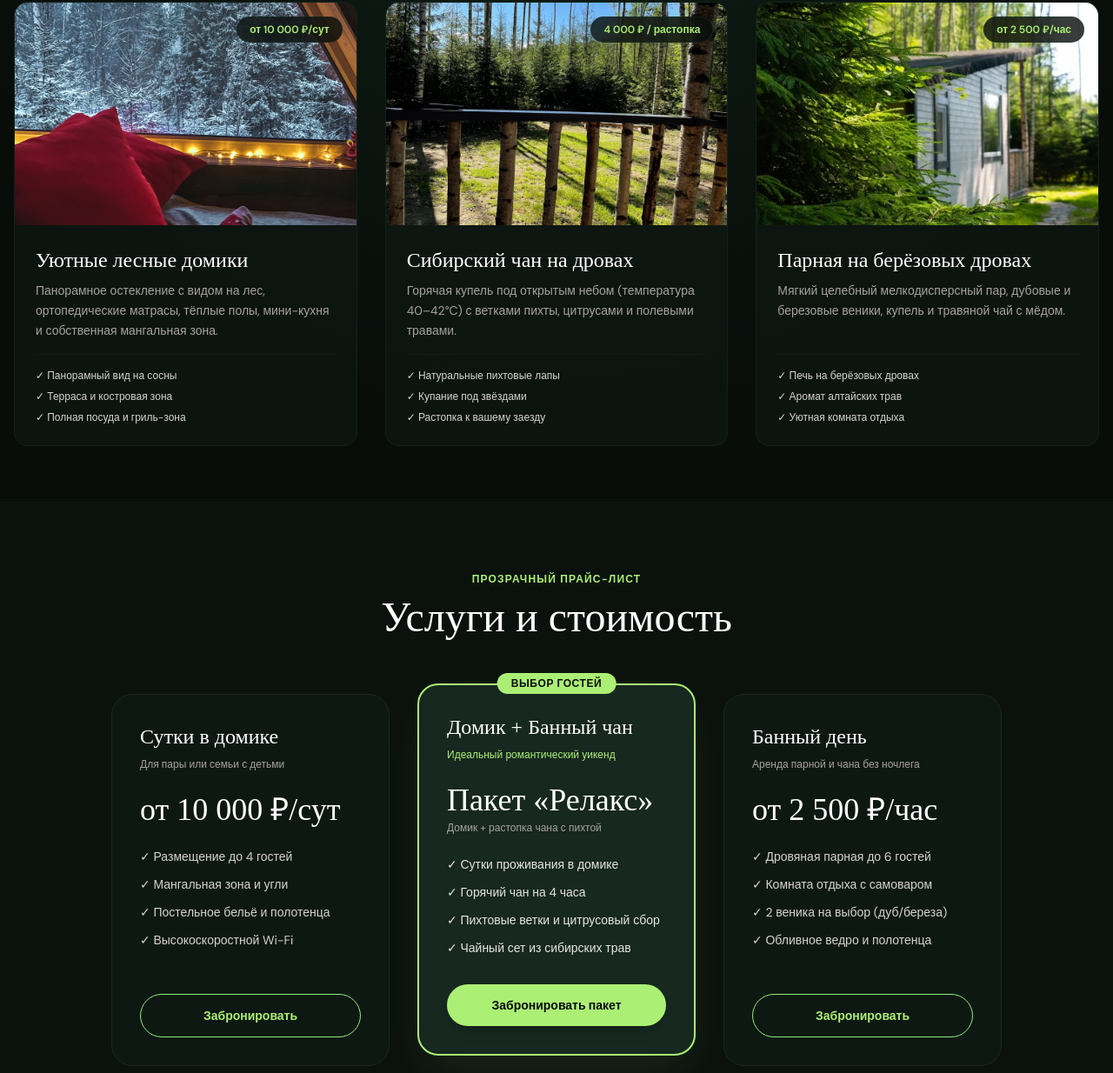
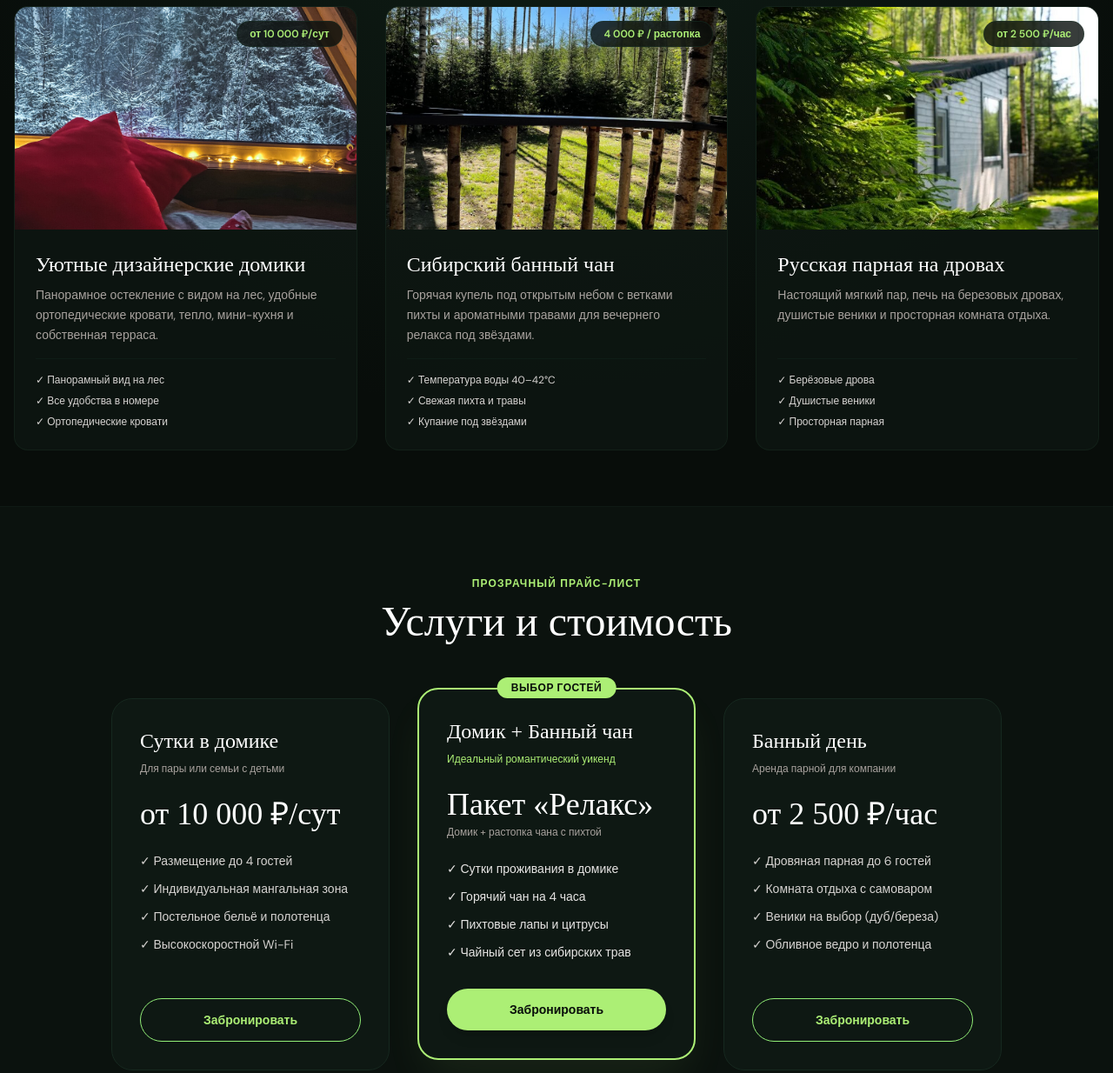
Before and after one commit to geosite-official/geosite-official.github.io, a plain HTML site: page v-lesu/index.html in a window 1280 px wide. Shown: the part 1048-2282 px from the top of the page at 87% size. Drawn offline with nearby package versions, Linux system fonts and the light colour scheme; a web font is replaced by a local one.

Commit message:
Upload v-lesu/index.html

```diff
--- a/v-lesu/index.html
+++ b/v-lesu/index.html
@@ -4,8 +4,8 @@
     <meta charset="UTF-8" />
     <meta name="viewport" content="width=device-width, initial-scale=1.0" />
     <link rel="icon" href="https://sarahprando.github.io/forest/src/img/favicon.png" type="image/png" />
-    <title>В Лесу | Отдых на природе, домики и сибирский чан</title>
-    <meta name="description" content="В Лесу — загородный отдых, аренда домиков, сибирский чан и русская баня в Ярославская обл., Гаврилов-Ямский р-н, Заячье-Холмское." />
+    <title>В Лесу | Домики, чан и русская баня</title>
+    <meta name="description" content="В Лесу — загородный отдых на природе, сибирский чан, русская парная: Ярославская область, с. Спасс, Зелёная ул., 35Б (Гаврилов-Ямский р-н)." />
     <link rel="preconnect" href="https://fonts.googleapis.com" />
     <link rel="preconnect" href="https://fonts.gstatic.com" crossorigin />
     <link
@@ -81,7 +81,7 @@
         <div class="max-w-3xl">
           <div class="inline-flex items-center gap-2.5 bg-verde-900/80 backdrop-blur-md px-4 py-2 rounded-full border border-verde-700/30 text-xs sm:text-sm text-verde-200 mb-6">
             <span class="size-2 rounded-full bg-verde-200 animate-pulse"></span>
-            <span>🌿 Бронирование на выходные открыто • Ярославль</span>
+            <span>🌿 Бронирование на выходные открыто • Ярославская область</span>
           </div>
 
           <h1 class="font-serif text-4xl sm:text-6xl lg:text-7xl text-white mb-6 leading-tight">
@@ -89,7 +89,7 @@
           </h1>
 
           <p class="text-stone-300 text-lg sm:text-xl mb-8 leading-relaxed max-w-2xl">
-            Уютные дизайнерские домики среди вековых сосен, сибирский банный чан под звёздным небом и русская парная для полного перезапуска.
+            Уютные дизайнерские домики среди вековых сосен, сибирский банный чан под звёздным небом и русская парная на дровах для полного перезапуска.
           </p>
 
           <div class="flex flex-wrap items-center gap-4 text-sm sm:text-base">
@@ -104,32 +104,34 @@
             <div class="bg-verde-900/70 backdrop-blur-md px-5 py-3.5 rounded-full border border-verde-700/40 text-stone-200 flex items-center gap-2">
               <span class="text-yellow-400 font-bold">★ 5.0</span>
               <span class="text-stone-500">•</span>
-              <span>15 отзывов на картах</span>
+              <span>115 отзывов на картах</span>
             </div>
           </div>
         </div>
 
         <div class="mt-12 pt-6 border-t border-white/10 flex flex-wrap items-center justify-between text-xs sm:text-sm text-stone-400 gap-4">
           <a
-            href="https://yandex.ru/maps/?text=%D0%92%20%D0%9B%D0%B5%D1%81%D1%83%20%D0%AF%D1%80%D0%BE%D1%81%D0%BB%D0%B0%D0%B2%D1%81%D0%BA%D0%B0%D1%8F%20%D0%BE%D0%B1%D0%BB%D0%B0%D1%81%D1%82%D1%8C%20%D0%93%D0%B0%D0%B2%D1%80%D0%B8%D0%BB%D0%BE%D0%B2-%D0%AF%D0%BC%D1%81%D0%BA%D0%B8%D0%B9"
+            href="https://yandex.ru/maps/?text=В Лесу село Спасс"
             target="_blank"
             class="flex items-center gap-2 hover:text-verde-200 transition group"
           >
             <span>📍</span>
-            <span>Ярославская обл., Гаврилов-Ямский р-н, Заячье-Холмское</span>
+            <span>Ярославская область, с. Спасс, Зелёная ул., 35Б (Гаврилов-Ямский р-н)</span>
             <span class="text-xs text-verde-300 group-hover:underline opacity-80">(маршрут ↗)</span>
           </a>
           <div class="flex items-center gap-6">
 
               <span>🏡 Домики: <strong class="text-white">от 10 000 ₽/сут</strong></span>
+
               <span>🪵 Чан: <strong class="text-white">4 000 ₽ / растопка</strong></span>
+
 
           </div>
         </div>
       </div>
     </main>
 
-    <!-- Секция Удобства и Размещение (Houses & Services) -->
+    <!-- Секция Удобства и Размещение (Houses & Amenities) -->
     <section id="houses" class="radial-gradient py-16 border-t border-verde-900">
       <div class="container mx-auto px-4">
         <div class="text-center max-w-2xl mx-auto mb-16">
@@ -139,12 +141,11 @@
 
         <div class="grid md:grid-cols-3 gap-6 lg:gap-8">
 
-            <!-- Карточка 1: Проживание -->
           <div class="bg-verde-900/60 rounded-2xl overflow-hidden border border-verde-800/60 flex flex-col hover:border-verde-700 transition">
             <div class="relative h-64 overflow-hidden">
               <img
                 src="assets/images/photo_1.jpg"
-                  alt="Домик для отдыха"
+                alt="Уютные дизайнерские домики"
                 class="size-full object-cover hover:scale-105 transition duration-500"
               />
               <span class="absolute top-4 right-4 bg-verde-950/80 backdrop-blur-md text-verde-200 px-3.5 py-1.5 rounded-full text-xs font-semibold border border-verde-700/40">
@@ -153,20 +154,23 @@
             </div>
             <div class="p-6 flex-1 flex flex-col justify-between">
               <div>
-                  <h3 class="font-serif text-2xl text-white mb-2">Уютные лесные домики</h3>
+                <h3 class="font-serif text-2xl text-white mb-2">Уютные дизайнерские домики</h3>
                 <p class="text-stone-400 text-sm mb-4 leading-relaxed">
-                    Панорамное остекление с видом на лес, ортопедические матрасы, тёплые полы, мини-кухня и собственная мангальная зона.
+                  Панорамное остекление с видом на лес, удобные ортопедические кровати, тепло, мини-кухня и собственная терраса.
                 </p>
               </div>
               <ul class="text-xs text-stone-300 space-y-2 pt-4 border-t border-verde-800/40">
-                  <li class="flex items-center gap-2">✓ Панорамный вид на сосны</li>
-                  <li class="flex items-center gap-2">✓ Терраса и костровая зона</li>
-                  <li class="flex items-center gap-2">✓ Полная посуда и гриль-зона</li>
+
+                <li class="flex items-center gap-2">✓ Панорамный вид на лес</li>
+
+                <li class="flex items-center gap-2">✓ Все удобства в номере</li>
+
+                <li class="flex items-center gap-2">✓ Ортопедические кровати</li>
+
               </ul>
             </div>
           </div>
 
-            <!-- Карточка 2: Банный чан -->
           <div class="bg-verde-900/60 rounded-2xl overflow-hidden border border-verde-800/60 flex flex-col hover:border-verde-700 transition">
             <div class="relative h-64 overflow-hidden">
               <img
@@ -180,25 +184,28 @@
             </div>
             <div class="p-6 flex-1 flex flex-col justify-between">
               <div>
-                  <h3 class="font-serif text-2xl text-white mb-2">Сибирский чан на дровах</h3>
+                <h3 class="font-serif text-2xl text-white mb-2">Сибирский банный чан</h3>
                 <p class="text-stone-400 text-sm mb-4 leading-relaxed">
-                    Горячая купель под открытым небом (температура 40–42°C) с ветками пихты, цитрусами и полевыми травами.
+                  Горячая купель под открытым небом с ветками пихты и ароматными травами для вечернего релакса под звёздами.
                 </p>
               </div>
               <ul class="text-xs text-stone-300 space-y-2 pt-4 border-t border-verde-800/40">
-                  <li class="flex items-center gap-2">✓ Натуральные пихтовые лапы</li>
+
+                <li class="flex items-center gap-2">✓ Температура воды 40–42°C</li>
+
+                <li class="flex items-center gap-2">✓ Свежая пихта и травы</li>
+
                 <li class="flex items-center gap-2">✓ Купание под звёздами</li>
-                  <li class="flex items-center gap-2">✓ Растопка к вашему заезду</li>
+
               </ul>
             </div>
           </div>
 
-            <!-- Карточка 3: Русская баня -->
           <div class="bg-verde-900/60 rounded-2xl overflow-hidden border border-verde-800/60 flex flex-col hover:border-verde-700 transition">
             <div class="relative h-64 overflow-hidden">
               <img
                 src="assets/images/photo_3.jpg"
-                  alt="Русская баня"
+                alt="Русская парная на дровах"
                 class="size-full object-cover hover:scale-105 transition duration-500"
               />
               <span class="absolute top-4 right-4 bg-verde-950/80 backdrop-blur-md text-verde-200 px-3.5 py-1.5 rounded-full text-xs font-semibold border border-verde-700/40">
@@ -207,15 +214,19 @@
             </div>
             <div class="p-6 flex-1 flex flex-col justify-between">
               <div>
-                  <h3 class="font-serif text-2xl text-white mb-2">Парная на берёзовых дровах</h3>
+                <h3 class="font-serif text-2xl text-white mb-2">Русская парная на дровах</h3>
                 <p class="text-stone-400 text-sm mb-4 leading-relaxed">
-                    Мягкий целебный мелкодисперсный пар, дубовые и березовые веники, купель и травяной чай с мёдом.
+                  Настоящий мягкий пар, печь на березовых дровах, душистые веники и просторная комната отдыха.
                 </p>
               </div>
               <ul class="text-xs text-stone-300 space-y-2 pt-4 border-t border-verde-800/40">
-                  <li class="flex items-center gap-2">✓ Печь на берёзовых дровах</li>
-                  <li class="flex items-center gap-2">✓ Аромат алтайских трав</li>
-                  <li class="flex items-center gap-2">✓ Уютная комната отдыха</li>
+
+                <li class="flex items-center gap-2">✓ Берёзовые дрова</li>
+
+                <li class="flex items-center gap-2">✓ Душистые веники</li>
+
+                <li class="flex items-center gap-2">✓ Просторная парная</li>
+
               </ul>
             </div>
           </div>
@@ -234,85 +245,102 @@
 
         <div class="grid md:grid-cols-3 gap-8 max-w-5xl mx-auto">
 
-            <!-- Тариф 1 -->
           <div class="bg-verde-900/80 rounded-3xl p-8 border border-verde-800 flex flex-col justify-between">
+
             <div>
               <h3 class="font-serif text-2xl text-white mb-2">Сутки в домике</h3>
               <p class="text-xs text-stone-400 mb-6">Для пары или семьи с детьми</p>
               <div class="mb-6">
                 <span class="text-4xl font-serif text-white">от 10 000 ₽/сут</span>
+
               </div>
               <ul class="text-sm text-stone-300 space-y-3 mb-8">
+
                 <li class="flex items-center gap-2">✓ Размещение до 4 гостей</li>
-                  <li class="flex items-center gap-2">✓ Мангальная зона и угли</li>
+
+                <li class="flex items-center gap-2">✓ Индивидуальная мангальная зона</li>
+
                 <li class="flex items-center gap-2">✓ Постельное бельё и полотенца</li>
+
                 <li class="flex items-center gap-2">✓ Высокоскоростной Wi-Fi</li>
+
               </ul>
             </div>
             <a
               href="https://wa.me/79619744487?text=%D0%97%D0%B4%D1%80%D0%B0%D0%B2%D1%81%D1%82%D0%B2%D1%83%D0%B9%D1%82%D0%B5%2C%20%D1%85%D0%BE%D1%87%D1%83%20%D0%B7%D0%B0%D0%B1%D1%80%D0%BE%D0%BD%D0%B8%D1%80%D0%BE%D0%B2%D0%B0%D1%82%D1%8C%20%D0%BE%D1%82%D0%B4%D1%8B%D1%85%20%D0%B2%20%D0%92%20%D0%9B%D0%B5%D1%81%D1%83"
               target="_blank"
-                class="w-full text-center py-3.5 rounded-full border border-verde-300 text-verde-200 font-semibold text-sm hover:bg-verde-200 hover:text-verde-950 transition"
+              class="w-full text-center py-3.5 rounded-full border border-verde-300 text-verde-200 font-semibold hover:bg-verde-200 hover:text-verde-950 text-sm transition"
             >
               Забронировать
             </a>
           </div>
 
-            <!-- Тариф 2: Хит продаж -->
-            <div class="bg-verde-800 rounded-3xl p-8 border-2 border-verde-200 flex flex-col justify-between relative shadow-2xl shadow-verde-200/10 transform md:-translate-y-3">
+          <div class="bg-verde-900/80 rounded-3xl p-8 border border-2 border-verde-200 relative shadow-2xl shadow-verde-200/10 transform md:-translate-y-3 flex flex-col justify-between">
+
             <span class="absolute -top-3.5 left-1/2 -translate-x-1/2 bg-verde-200 text-verde-950 text-xs font-black uppercase px-4 py-1 rounded-full tracking-wider">
               Выбор гостей
             </span>
+
             <div>
               <h3 class="font-serif text-2xl text-white mb-2">Домик + Банный чан</h3>
               <p class="text-xs text-verde-200 mb-6">Идеальный романтический уикенд</p>
               <div class="mb-6">
                 <span class="text-4xl font-serif text-white">Пакет «Релакс»</span>
+
                 <p class="text-xs text-stone-400 mt-1">Домик + растопка чана с пихтой</p>
+
               </div>
               <ul class="text-sm text-stone-200 space-y-3 mb-8">
+
                 <li class="flex items-center gap-2">✓ Сутки проживания в домике</li>
+
                 <li class="flex items-center gap-2">✓ Горячий чан на 4 часа</li>
-                  <li class="flex items-center gap-2">✓ Пихтовые ветки и цитрусовый сбор</li>
+
+                <li class="flex items-center gap-2">✓ Пихтовые лапы и цитрусы</li>
+
                 <li class="flex items-center gap-2">✓ Чайный сет из сибирских трав</li>
+
               </ul>
             </div>
             <a
               href="https://wa.me/79619744487?text=%D0%97%D0%B4%D1%80%D0%B0%D0%B2%D1%81%D1%82%D0%B2%D1%83%D0%B9%D1%82%D0%B5%2C%20%D1%85%D0%BE%D1%87%D1%83%20%D0%B7%D0%B0%D0%B1%D1%80%D0%BE%D0%BD%D0%B8%D1%80%D0%BE%D0%B2%D0%B0%D1%82%D1%8C%20%D0%BE%D1%82%D0%B4%D1%8B%D1%85%20%D0%B2%20%D0%92%20%D0%9B%D0%B5%D1%81%D1%83"
               target="_blank"
-                class="w-full text-center py-3.5 rounded-full bg-verde-200 text-verde-950 font-bold text-sm hover:brightness-110 shadow-lg transition"
+              class="w-full text-center py-3.5 rounded-full bg-verde-200 text-verde-950 font-bold hover:brightness-110 shadow-lg text-sm transition"
             >
-                Забронировать пакет
+              Забронировать
             </a>
           </div>
 
-            <!-- Тариф 3 -->
           <div class="bg-verde-900/80 rounded-3xl p-8 border border-verde-800 flex flex-col justify-between">
+
             <div>
               <h3 class="font-serif text-2xl text-white mb-2">Банный день</h3>
-                <p class="text-xs text-stone-400 mb-6">Аренда парной и чана без ночлега</p>
+              <p class="text-xs text-stone-400 mb-6">Аренда парной для компании</p>
               <div class="mb-6">
                 <span class="text-4xl font-serif text-white">от 2 500 ₽/час</span>
+
               </div>
               <ul class="text-sm text-stone-300 space-y-3 mb-8">
+
                 <li class="flex items-center gap-2">✓ Дровяная парная до 6 гостей</li>
+
                 <li class="flex items-center gap-2">✓ Комната отдыха с самоваром</li>
-                  <li class="flex items-center gap-2">✓ 2 веника на выбор (дуб/береза)</li>
+
+                <li class="flex items-center gap-2">✓ Веники на выбор (дуб/береза)</li>
+
                 <li class="flex items-center gap-2">✓ Обливное ведро и полотенца</li>
+
               </ul>
             </div>
             <a
               href="https://wa.me/79619744487?text=%D0%97%D0%B4%D1%80%D0%B0%D0%B2%D1%81%D1%82%D0%B2%D1%83%D0%B9%D1%82%D0%B5%2C%20%D1%85%D0%BE%D1%87%D1%83%20%D0%B7%D0%B0%D0%B1%D1%80%D0%BE%D0%BD%D0%B8%D1%80%D0%BE%D0%B2%D0%B0%D1%82%D1%8C%20%D0%BE%D1%82%D0%B4%D1%8B%D1%85%20%D0%B2%20%D0%92%20%D0%9B%D0%B5%D1%81%D1%83"
               target="_blank"
-                class="w-full text-center py-3.5 rounded-full border border-verde-300 text-verde-200 font-semibold text-sm hover:bg-verde-200 hover:text-verde-950 transition"
+              class="w-full text-center py-3.5 rounded-full border border-verde-300 text-verde-200 font-semibold hover:bg-verde-200 hover:text-verde-950 text-sm transition"
             >
               Забронировать
             </a>
           </div>
 
-        </div>
-      </div>
-    </section>
         </div>
       </div>
     </section>
@@ -349,9 +377,9 @@
         <span class="size-3 rounded-full bg-verde-200 inline-block neon mb-4"></span>
         <h2 class="font-serif text-4xl sm:text-5xl text-white mb-6">Ждём вас в гости в В Лесу</h2>
         <p class="text-stone-300 text-lg mb-8 max-w-xl mx-auto">
-          Адрес: <strong class="text-white">Ярославская обл., Гаврилов-Ямский р-н, Заячье-Холмское</strong>.<br />
+          Адрес: <strong class="text-white">Ярославская область, с. Спасс, Зелёная ул., 35Б (Гаврилов-Ямский р-н)</strong>.<br />
           <a
-            href="https://yandex.ru/maps/?text=%D0%92%20%D0%9B%D0%B5%D1%81%D1%83%20%D0%AF%D1%80%D0%BE%D1%81%D0%BB%D0%B0%D0%B2%D1%81%D0%BA%D0%B0%D1%8F%20%D0%BE%D0%B1%D0%BB%D0%B0%D1%81%D1%82%D1%8C%20%D0%93%D0%B0%D0%B2%D1%80%D0%B8%D0%BB%D0%BE%D0%B2-%D0%AF%D0%BC%D1%81%D0%BA%D0%B8%D0%B9"
+            href="https://yandex.ru/maps/?text=В Лесу село Спасс"
             target="_blank"
             class="inline-flex items-center gap-1.5 text-sm text-verde-300 hover:text-verde-200 hover:underline mt-2 bg-verde-900/60 px-4 py-1.5 rounded-full border border-verde-700/40"
           >
```
Lines whose indentation alone changed are shown as unchanged.
